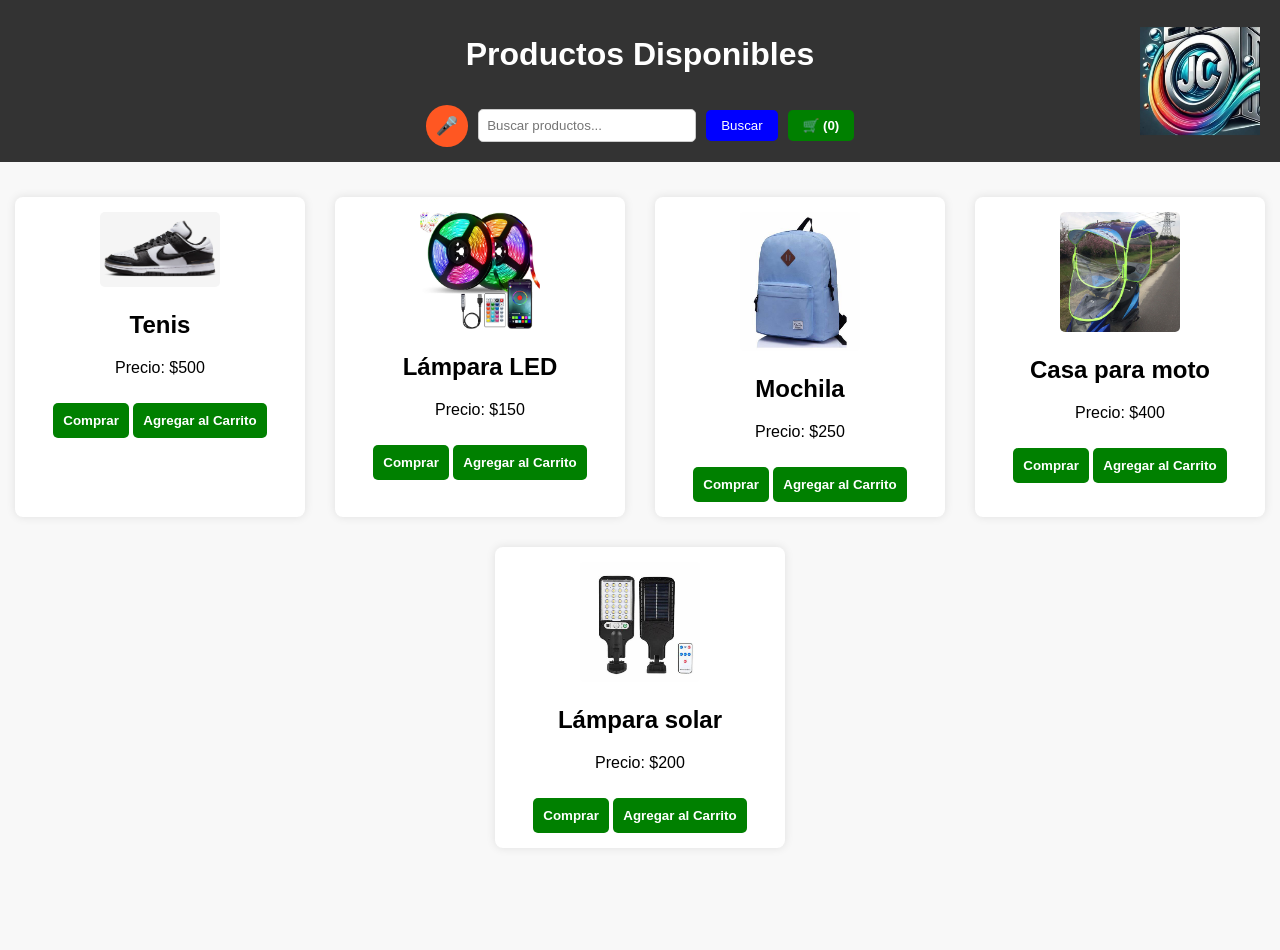
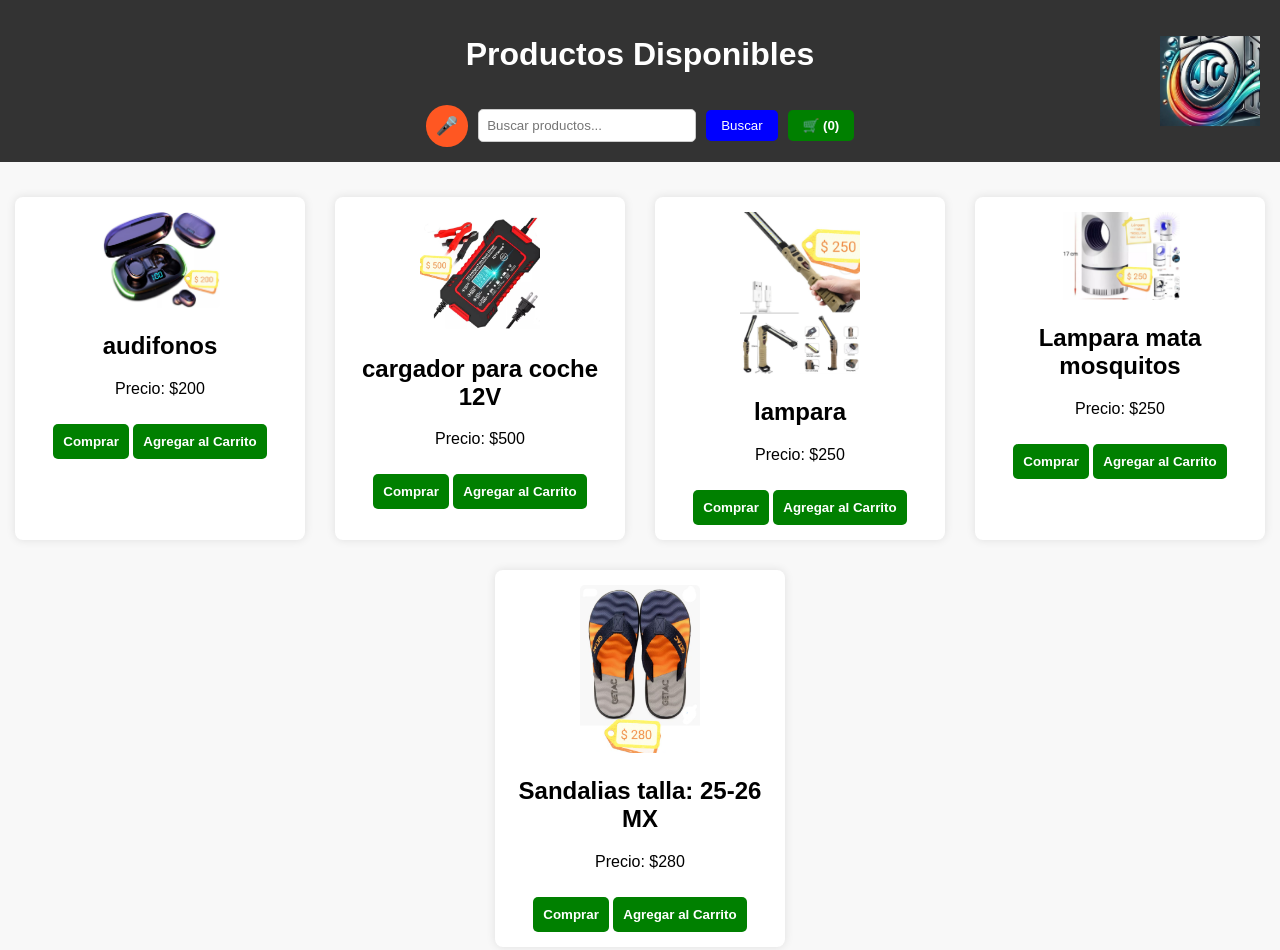
Before and after one commit to JulioCesarSantos-08/Tienda-Online-JC, a plain HTML site: page index.html in a window 1280 px wide. Before the commit the page ends 863 px from the top, so only its background shows below. Drawn offline with Linux system fonts and the light colour scheme.

Commit message:
onceabo commit

```diff
--- a/carrito.js
+++ b/carrito.js
@@ -1,9 +1,9 @@
 const productos = [
-    { id: 1, nombre: "Tenis", precio: 500, imagen: "imagenes/tenis.jpeg" },
-    { id: 2, nombre: "Lámpara LED", precio: 150, imagen: "imagenes/luces led.jpg" },
-    { id: 3, nombre: "Mochila", precio: 250, imagen: "imagenes/mochila.jpeg" },
-    { id: 4, nombre: "Casa para moto", precio: 400, imagen: "imagenes/Sombramoto.jpg" },
-    { id: 5, nombre: "Lámpara solar", precio: 200, imagen: "imagenes/laparasolar.jpeg" }
+    { id: 1, nombre: "audifonos", precio: 200, imagen: "imagenes/audifonos.png" },
+    { id: 2, nombre: "cargador para coche 12V", precio: 500, imagen: "imagenes/cargad-coche.png" },
+    { id: 3, nombre: "lampara", precio: 250, imagen: "imagenes/lampara.png" },
+    { id: 4, nombre: "Lampara mata mosquitos", precio: 250, imagen: "imagenes/lamparaM.png" },
+    { id: 5, nombre: "Sandalias talla: 25-26 MX", precio: 280, imagen: "imagenes/sandalias.png" }
 ];
 
 let carrito = [];
--- a/estilos.css
+++ b/estilos.css
@@ -25,7 +25,7 @@ header {
     right: 20px;
     top: 50%;
     transform: translateY(-50%);
-    width: 120px;
+    width: 100px;
     height: auto;
 }
 
```
Also changed, not shown: imagenes/Sombramoto.jpg (deleted), imagenes/audifonos.png (added), imagenes/cargad-coche.png (added), imagenes/lampara.png (added), imagenes/lamparaM.png (added), imagenes/laparasolar.jpeg (deleted), imagenes/luces led.jpg (deleted), imagenes/mochila.jpeg (deleted), imagenes/sandalias.png (added), imagenes/tenis.jpeg (deleted).
